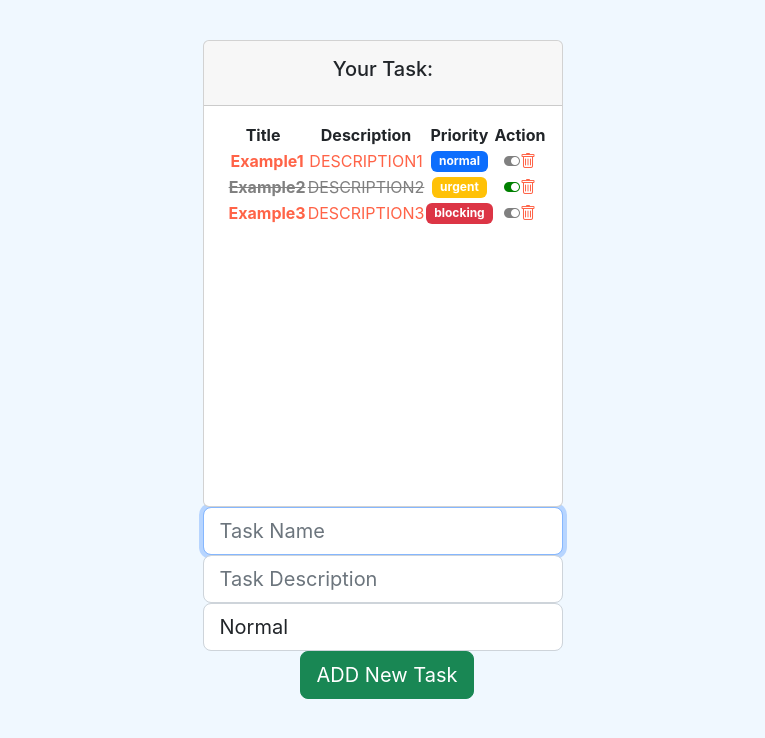
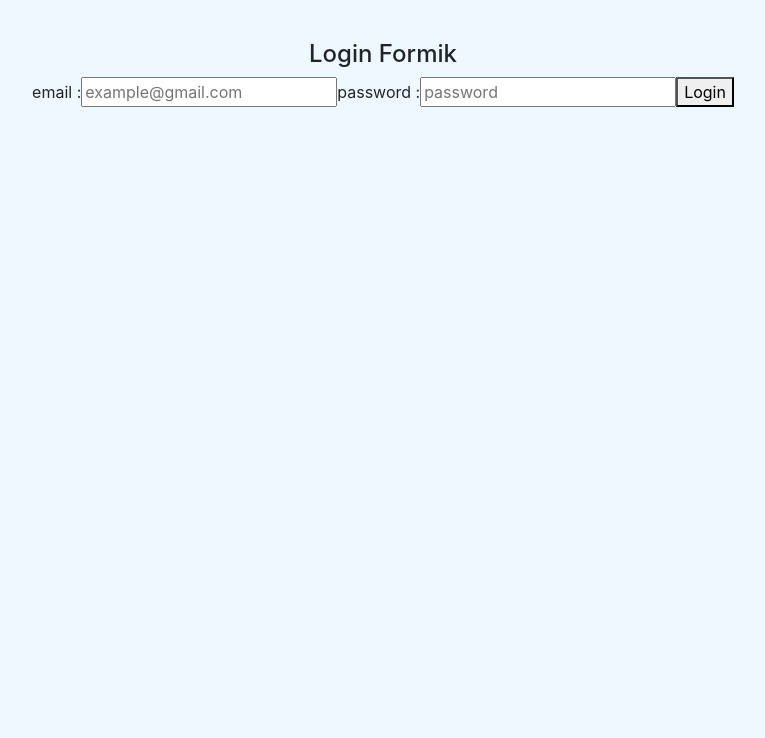
Before and after one commit to gabramos10/proyectoReact, a React (Create React App) app: page / in a window 1280 px wide. Shown: the top 738 px of the page, without its empty margins (257-1022 px from the left). Built offline with nearby package versions, Linux system fonts and the light colour scheme.

Commit message:
Formik y Yup

```diff
--- a/package.json
+++ b/package.json
@@ -9,11 +9,13 @@
     "axios": "^1.1.2",
     "bootstrap": "^5.2.1",
     "bootstrap-icons": "^1.9.1",
+    "formik": "^2.2.9",
     "node-sass": "^7.0.3",
     "react": "^18.2.0",
     "react-dom": "^18.2.0",
     "react-scripts": "5.0.1",
-    "web-vitals": "^2.1.4"
+    "web-vitals": "^2.1.4",
+    "yup": "^0.32.11"
   },
   "scripts": {
     "start": "react-scripts start",
--- a/src/App.js
+++ b/src/App.js
@@ -10,6 +10,7 @@
 import Father from './components/container/father';
 import ContacList from './ejercicios/ContacList';
 import OptionalRender from './components/pure/optionalRender';
+import LoginFormik from './components/pure/forms/loginFormik';
 
 function App() {
   return (
@@ -21,7 +22,7 @@
         <GreetingF name="Gabriel">
         </GreetingF>
         componente de listado de tareas */}
-        <TaskListComponent></TaskListComponent>
+        {/* <TaskListComponent></TaskListComponent> */}
 
         {/* <ContacList></ContacList> */}
 
@@ -30,6 +31,8 @@
         {/* <OptionalRender></OptionalRender> */}
 
 
+        {/**ejemplo de uso de formik y yup*/}
+        <LoginFormik></LoginFormik>
 
 
         {/* <Ejemplo1></Ejemplo1> */}
--- /dev/null
+++ b/src/components/pure/forms/loginFormik.jsx
@@ -0,0 +1,108 @@
+import React from 'react';
+import { Formik, Field, Form } from 'formik';
+import * as Yup from 'yup';
+
+
+const loginEsquema = Yup.object().shape(
+    {
+        email: Yup.string()
+                .email('Invalid email format')
+                .required('email is required'),
+
+        password: Yup.string()
+                    .required('password is required')
+
+    }
+)
+
+const LoginFormik = () => {
+
+    const initialCredentials={
+        email: '',
+        password:''
+    }
+
+    return (
+        <di>
+            <h4>Login Formik</h4>
+
+            <Formik
+                //**initial values that the form */
+                initialValues={initialCredentials}
+                //*** Yup validaciones */
+                validationSchema= {loginEsquema}
+                //**on submit event */
+                onSubmit={async (values) => {
+                    await new Promise((r) => setTimeout(r, 1000));
+                    alert(JSON.stringify(values, null, 2));
+                    // guardamos los datos en la localstorage
+                    localStorage.setItem('credentials', values)
+                }}
+            >
+                {/** obtenemos prop de formik */}
+
+                {props =>{
+                    const {
+                        values,
+                        touched,
+                        errors,
+                        isSubmitting,
+                        handleChange,
+                        handleBlur
+
+                    } = props
+
+                    return(
+                        <Form>
+                            <label htmlFor="email">email :</label>
+                            <Field id="email" type='email' name="email" placeholder="example@gmail.com" />
+
+                            {/** error email */}
+                            {
+                                errors.email && touched.email &&
+                                (
+                                    <div className='error'>
+                                        <p>{errors.email}</p>
+                                    </div>
+                                )
+                            }
+
+                            {/** error password */}
+                            {
+                                errors.password && touched.password &&
+                                (
+                                    <div className='error'>
+                                        <p>{errors.password}</p>
+                                    </div>
+                                )
+                            }
+
+
+
+                            <label htmlFor="password">password :</label>
+                            <Field
+                            id="password"
+                            name="password"
+                            placeholder="password"
+                            type="password"
+                            />
+                            <button type="submit">Login</button>
+
+                            {isSubmitting ? (<p>Login your credential..</p>) : null }
+
+
+                        </Form>
+                    )
+                }}
+
+
+
+
+            </Formik>
+
+        </di>
+
+    );
+}
+
+export default LoginFormik;
```
Also changed, not shown: 1 other file (tests, documents, lock files or other folders).
